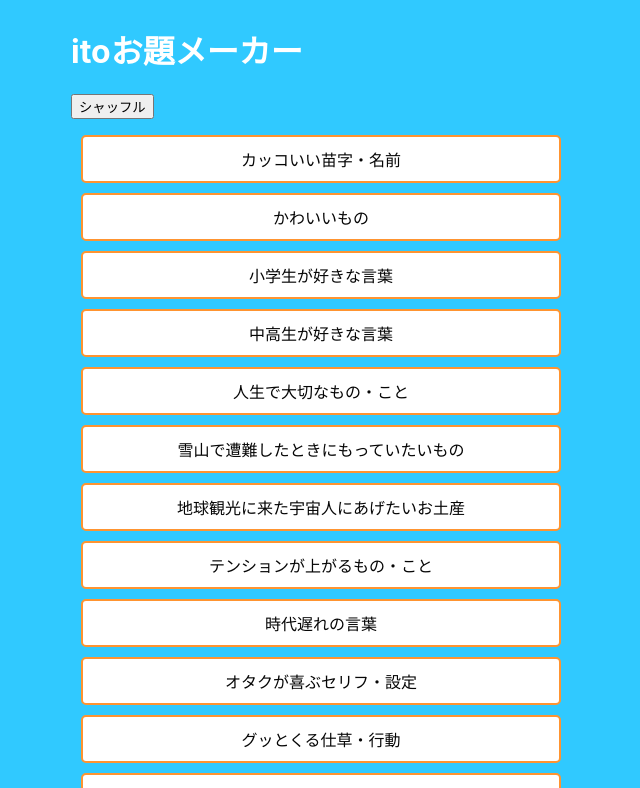
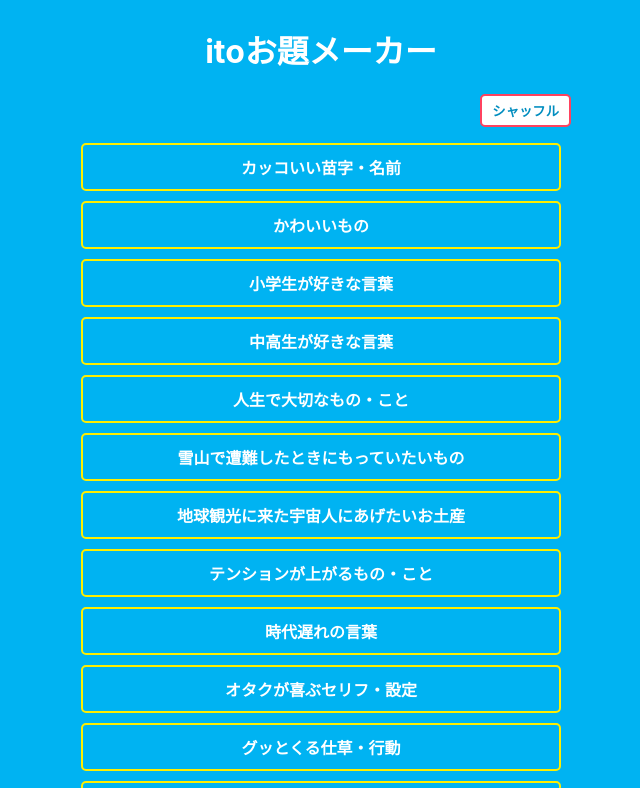
Before and after one commit to aiandrox/ito-theme-maker, a React (Create React App) app: page / in a window 1280 px wide. Shown: the top 788 px of the page, without its empty margins (319-959 px from the left). Built offline with nearby package versions, Linux system fonts and the light colour scheme.

Commit message:
デザイン調整

```diff
--- a/src/App.css
+++ b/src/App.css
@@ -1,3 +1,7 @@
+.title {
+  text-align: center;
+}
+
 .theme-title {
   white-space: pre-wrap;
   text-align: center;
@@ -10,11 +14,28 @@
   justify-content: center;
   margin: 10px;
   padding: 10px;
-  border: 2px solid #ff9430;
+  border: 2px solid #ffee00;
   border-radius: 5px;
-  color: #060606;
-  background-color: #fff;
+  color: #ffffff;
   cursor: pointer;
+  font-weight: bold;
+}
+
+.button-wrapper {
+  display: flex;
+  justify-content: right;
+  margin-bottom: 10px;
+}
+
+.button {
+  border: 2px solid #ff425f;
+  align-items: center;
+  padding: 5px 10px;
+  border-radius: 5px;
+  background-color: #ffffff;
+  color: #008dbf;
+  cursor: pointer;
+  font-weight: bold;
 }
 
 .line-wrapper {
@@ -30,12 +51,13 @@
 }
 
 .number-line {
-  border-bottom: dotted 3px #fff;
+  border-bottom: dotted 3px #ffee00;
 }
 
 .number {
   font-size: 12px;
   text-align: center;
+  color: #ffee00;
 }
 
 .label {
--- a/src/App.tsx
+++ b/src/App.tsx
@@ -33,11 +33,20 @@
               <div className="label">{selectedTheme.max}</div>
             </div>
           </div>
-          <button onClick={() => setSelectedTheme(null)}>戻る</button>
+          <div className="button-wrapper">
+            <button className="button" onClick={() => setSelectedTheme(null)}>
+              戻る
+            </button>
+          </div>
         </div>
       ) : (
         <div>
-          <h1>itoお題メーカー</h1>
+          <h1 className="title">itoお題メーカー</h1>
+          <div className="button-wrapper">
+            <button className="button" onClick={selectRandomThemes}>
+              シャッフル
+            </button>
+          </div>
           {sampleThemes.length > 0 && (
             <>
               <ul>
@@ -47,10 +56,9 @@
                   </li>
                 ))}
               </ul>
-              <hr />
+              <div className="number-line" />
             </>
           )}
-          <button onClick={selectRandomThemes}>シャッフル</button>
           <ul>
             {themes.map((theme, index) => (
               <li className="theme-box" key={index} onClick={() => setSelectedTheme(theme)}>
--- a/src/index.css
+++ b/src/index.css
@@ -4,8 +4,8 @@
     "Cantarell", "Fira Sans", "Droid Sans", "Helvetica Neue", sans-serif;
   -webkit-font-smoothing: antialiased;
   -moz-osx-font-smoothing: grayscale;
-  background-color: #30c9ff;
-  color: #fff;
+  background-color: #00b3f2;
+  color: #ffffff;
 }
 
 code {
```
